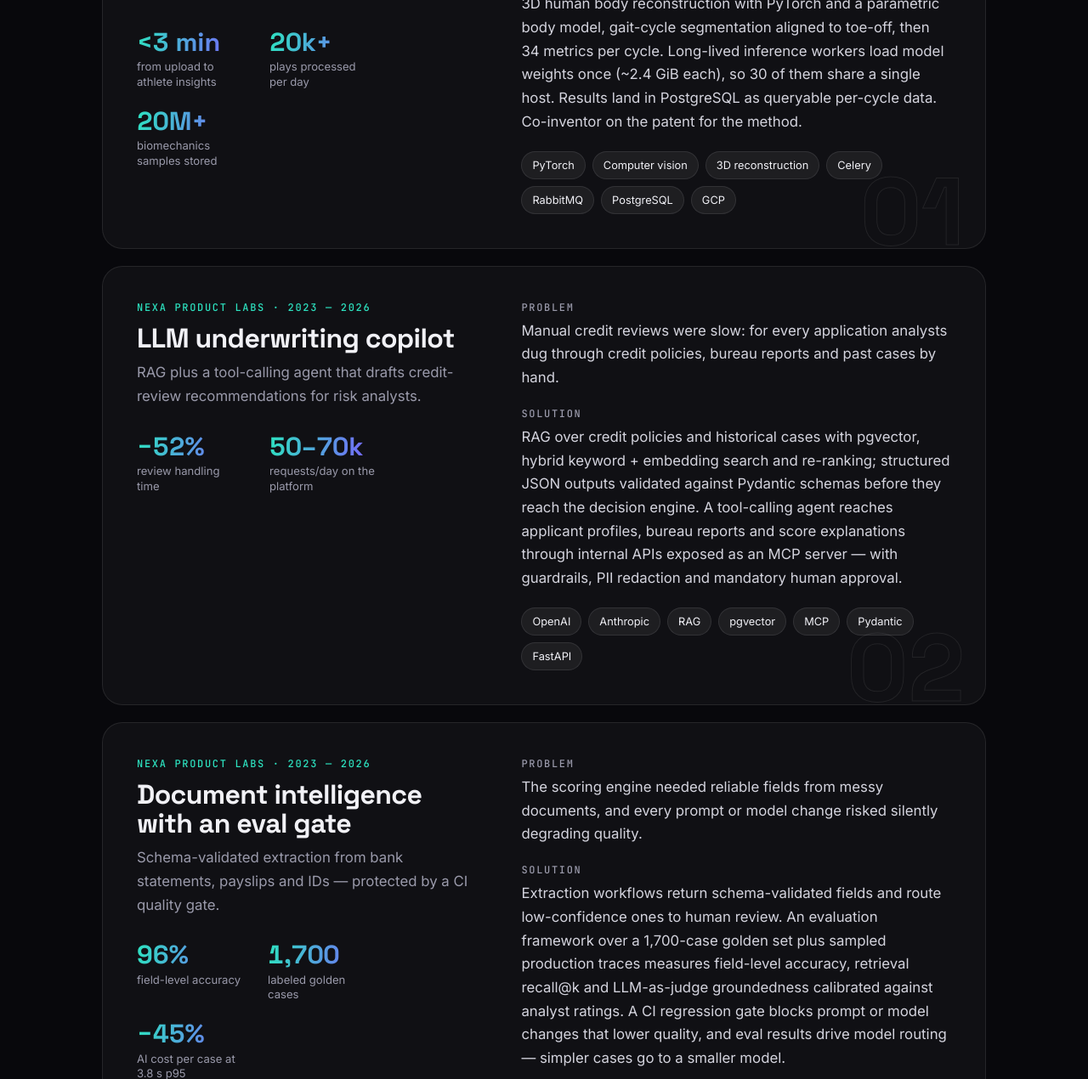
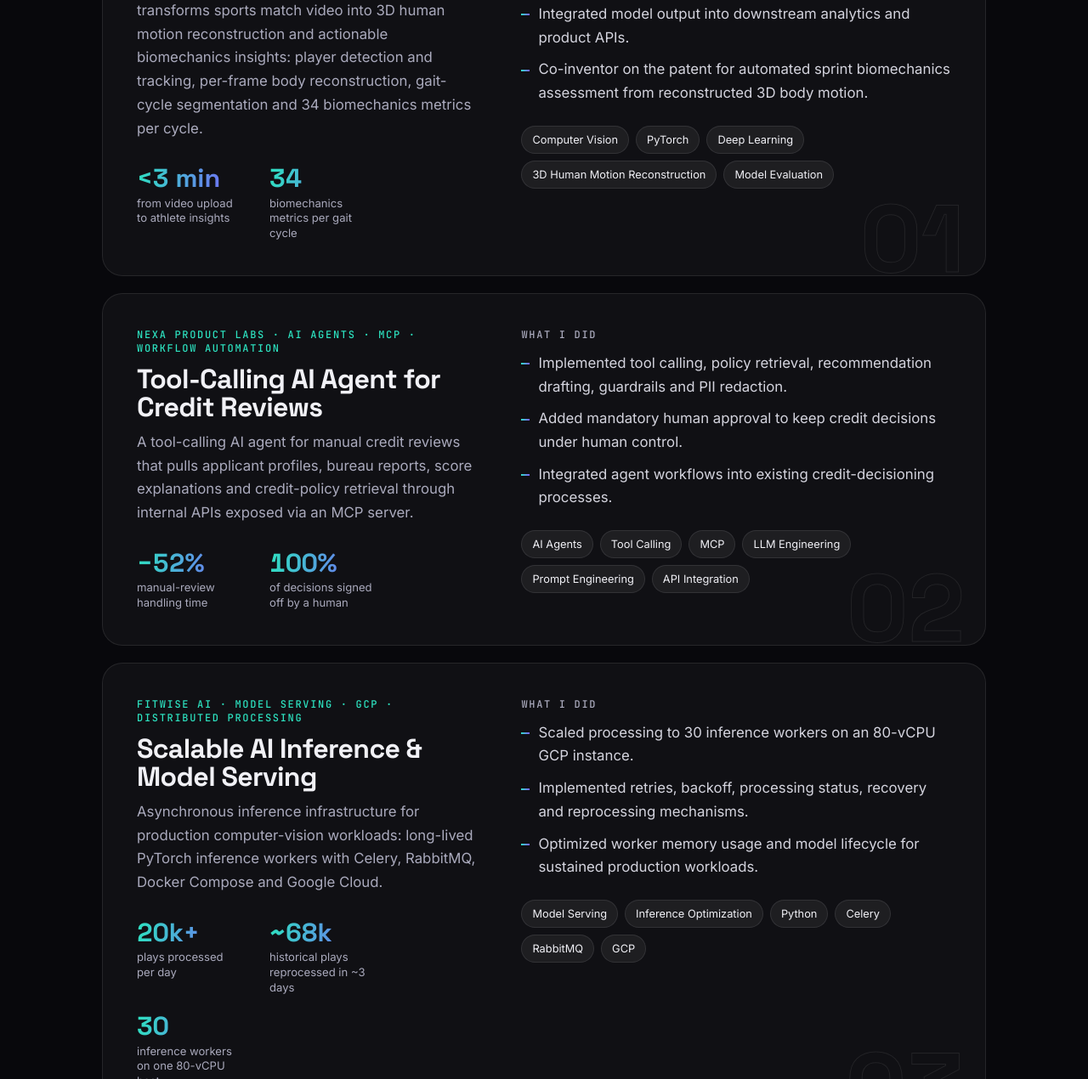
Before and after one commit to Yasinyan23/portfolio, a website built with Vite: page index.html in a window 1280 px wide. Shown: the part 1530-2800 px from the top of the page at 85% size. Built offline with nearby package versions, Linux system fonts and the light colour scheme.

Commit message:
feat: linkedin projects with highlights and polish fixes

```diff
--- a/src/content.ts
+++ b/src/content.ts
@@ -7,9 +7,8 @@
 export type Project = {
   title: string;
   org: string;
-  tagline: string;
-  problem: string;
-  solution: string;
+  summary: string;
+  highlights: string[];
   metrics: Metric[];
   stack: string[];
   links: Link[];
@@ -80,76 +79,126 @@
 
 export const projects: Project[] = [
   {
-    title: "Sprint biomechanics from match video",
-    org: "FitWise AI · 2026 — now",
-    tagline: "A computer-vision pipeline that turns ordinary match footage into 34 biomechanics metrics per gait cycle.",
-    problem:
-      "Coaches and sports scientists wanted sprint biomechanics without markers or a lab — straight from match video, and fast enough to act on the same day.",
-    solution:
-      "A multi-stage pipeline: player detection and tracking, per-frame 3D human body reconstruction with PyTorch and a parametric body model, gait-cycle segmentation aligned to toe-off, then 34 metrics per cycle. Long-lived inference workers load model weights once (~2.4 GiB each), so 30 of them share a single host. Results land in PostgreSQL as queryable per-cycle data. Co-inventor on the patent for the method.",
+    title: "Production Computer Vision & 3D Biomechanics Pipeline",
+    org: "FitWise AI · Computer Vision · PyTorch · Production AI",
+    summary:
+      "An end-to-end computer-vision pipeline that transforms sports match video into 3D human motion reconstruction and actionable biomechanics insights: player detection and tracking, per-frame body reconstruction, gait-cycle segmentation and 34 biomechanics metrics per cycle.",
+    highlights: [
+      "Evaluated, selected and fine-tuned computer-vision models for production inference.",
+      "Built preprocessing and postprocessing workflows for frames, player crops, keypoints, temporal smoothing and gait-phase detection.",
+      "Integrated model output into downstream analytics and product APIs.",
+      "Co-inventor on the patent for automated sprint biomechanics assessment from reconstructed 3D body motion.",
+    ],
     metrics: [
-      { value: "<3 min", label: "from upload to athlete insights" },
-      { value: "20k+", label: "plays processed per day" },
-      { value: "20M+", label: "biomechanics samples stored" },
+      { value: "<3 min", label: "from video upload to athlete insights" },
+      { value: "34", label: "biomechanics metrics per gait cycle" },
     ],
-    stack: ["PyTorch", "Computer vision", "3D reconstruction", "Celery", "RabbitMQ", "PostgreSQL", "GCP"],
+    stack: ["Computer Vision", "PyTorch", "Deep Learning", "3D Human Motion Reconstruction", "Model Evaluation"],
     links: [],
   },
   {
-    title: "LLM underwriting copilot",
-    org: "Nexa Product Labs · 2023 — 2026",
-    tagline: "RAG plus a tool-calling agent that drafts credit-review recommendations for risk analysts.",
-    problem:
-      "Manual credit reviews were slow: for every application analysts dug through credit policies, bureau reports and past cases by hand.",
-    solution:
-      "RAG over credit policies and historical cases with pgvector, hybrid keyword + embedding search and re-ranking; structured JSON outputs validated against Pydantic schemas before they reach the decision engine. A tool-calling agent reaches applicant profiles, bureau reports and score explanations through internal APIs exposed as an MCP server — with guardrails, PII redaction and mandatory human approval.",
+    title: "Tool-Calling AI Agent for Credit Reviews",
+    org: "Nexa Product Labs · AI Agents · MCP · Workflow Automation",
+    summary:
+      "A tool-calling AI agent for manual credit reviews that pulls applicant profiles, bureau reports, score explanations and credit-policy retrieval through internal APIs exposed via an MCP server.",
+    highlights: [
+      "Implemented tool calling, policy retrieval, recommendation drafting, guardrails and PII redaction.",
+      "Added mandatory human approval to keep credit decisions under human control.",
+      "Integrated agent workflows into existing credit-decisioning processes.",
+    ],
     metrics: [
-      { value: "−52%", label: "review handling time" },
-      { value: "50–70k", label: "requests/day on the platform" },
+      { value: "−52%", label: "manual-review handling time" },
+      { value: "100%", label: "of decisions signed off by a human" },
     ],
-    stack: ["OpenAI", "Anthropic", "RAG", "pgvector", "MCP", "Pydantic", "FastAPI"],
+    stack: ["AI Agents", "Tool Calling", "MCP", "LLM Engineering", "Prompt Engineering", "API Integration"],
     links: [],
   },
   {
-    title: "Document intelligence with an eval gate",
-    org: "Nexa Product Labs · 2023 — 2026",
-    tagline: "Schema-validated extraction from bank statements, payslips and IDs — protected by a CI quality gate.",
-    problem:
-      "The scoring engine needed reliable fields from messy documents, and every prompt or model change risked silently degrading quality.",
-    solution:
-      "Extraction workflows return schema-validated fields and route low-confidence ones to human review. An evaluation framework over a 1,700-case golden set plus sampled production traces measures field-level accuracy, retrieval recall@k and LLM-as-judge groundedness calibrated against analyst ratings. A CI regression gate blocks prompt or model changes that lower quality, and eval results drive model routing — simpler cases go to a smaller model.",
+    title: "Scalable AI Inference & Model Serving",
+    org: "FitWise AI · Model Serving · GCP · Distributed Processing",
+    summary:
+      "Asynchronous inference infrastructure for production computer-vision workloads: long-lived PyTorch inference workers with Celery, RabbitMQ, Docker Compose and Google Cloud.",
+    highlights: [
+      "Scaled processing to 30 inference workers on an 80-vCPU GCP instance.",
+      "Implemented retries, backoff, processing status, recovery and reprocessing mechanisms.",
+      "Optimized worker memory usage and model lifecycle for sustained production workloads.",
+    ],
     metrics: [
-      { value: "96%", label: "field-level accuracy" },
-      { value: "1,700", label: "labeled golden cases" },
-      { value: "−45%", label: "AI cost per case at 3.8 s p95" },
+      { value: "20k+", label: "plays processed per day" },
+      { value: "~68k", label: "historical plays reprocessed in ~3 days" },
+      { value: "30", label: "inference workers on one 80-vCPU host" },
     ],
-    stack: ["LLMs", "Structured outputs", "Pydantic", "Langfuse", "OpenTelemetry", "CI/CD"],
+    stack: ["Model Serving", "Inference Optimization", "Python", "Celery", "RabbitMQ", "GCP"],
     links: [],
   },
   {
-    title: "Fleet-scale CPU inference tuning",
-    org: "FitWise AI · 2026 — now",
-    tagline: "Why 30 inference workers on 80 vCPUs were crawling — and how they got 30–40% faster.",
-    problem:
-      "Throughput stalled under full production load while the historical catalog was being reprocessed: load average hit ~837 on an 80-core GCP instance.",
-    solution:
-      "Traced it to PyTorch thread oversubscription — every worker spinning up a full-width intra-op pool. Tuned OMP/MKL and PyTorch thread pools per worker, moved workers to SSD persistent disks to remove I/O stalls, and kept RabbitMQ late acks, retries and backoff so no play was lost mid-run.",
+    title: "Document Intelligence & LLM Evaluation Framework",
+    org: "Nexa Product Labs · Document AI · Evaluation · Production LLMs",
+    summary:
+      "Document-understanding and LLM evaluation workflows for financial underwriting, combining schema-validated extraction with labeled test datasets, production traces and automated regression checks.",
+    highlights: [
+      "Extracted structured fields from bank statements, payslips and identity documents; routed low-confidence fields to human review.",
+      "Built an evaluation framework around 1,700 labeled cases and sampled production traces.",
+      "Measured field-level accuracy, retrieval recall@k and groundedness calibrated against analyst ratings.",
+      "Added CI regression gates and production drift monitoring.",
+      "Optimized model routing to cut AI cost per case while keeping 3.8-second p95 latency.",
+    ],
     metrics: [
-      { value: "+30–40%", label: "inference throughput" },
-      { value: "~68k", label: "plays reprocessed in ~3 days" },
-      { value: "30", label: "workers on a single host" },
+      { value: "96%", label: "field-level accuracy on a held-out set" },
+      { value: "1,700", label: "labeled evaluation cases" },
+      { value: "−45%", label: "AI cost per case" },
     ],
-    stack: ["PyTorch", "Profiling", "Celery", "RabbitMQ", "Docker", "GCP"],
+    stack: ["Document Intelligence", "LLM Evaluation", "RAG", "Model Benchmarking", "OpenAI API", "Anthropic API", "Langfuse"],
     links: [],
   },
   {
-    title: "DocuQuery RAG agent",
-    org: "Open source",
-    tagline: "A strictly grounded RAG microservice: cited answers, or a deterministic refusal.",
-    problem:
-      "Naive RAG hallucinates, stuffs whole documents into the prompt and produces answers nobody can audit.",
-    solution:
-      "A clean-architecture FastAPI service: multi-format ingestion (PDF, DOCX, XLSX, CSV, HTML, Markdown) with token sliding-window chunking, ChromaDB retrieval with a score threshold, and a fast-path refusal that never calls the LLM when nothing relevant is found. A token-budget manager packs chunks under a hard ceiling, every answer carries source citations, responses stream over SSE, and every query lands in an audit trail.",
+    title: "AI Inference Optimization & Biomechanics Analytics",
+    org: "FitWise AI · Performance Engineering · AI Evaluation",
+    summary:
+      "Optimized CPU-based inference and turned 3D motion model outputs into validated, queryable biomechanics data for athlete-level analytics, cohort comparisons and left/right asymmetry analysis.",
+    highlights: [
+      "Diagnosed PyTorch thread oversubscription under production load and tuned OMP/MKL and PyTorch thread pools.",
+      "Optimized worker I/O with SSD persistent disks.",
+      "Built validation workflows comparing new per-cycle metrics with legacy output — zero mismatches on production data.",
+      "Developed completeness logging and human-in-the-loop review workflows for model output.",
+    ],
+    metrics: [
+      { value: "+30–40%", label: "inference throughput" },
+      { value: "0", label: "mismatches against legacy metrics" },
+      { value: "20M+", label: "metric samples in PostgreSQL" },
+    ],
+    stack: ["Inference Optimization", "Model Evaluation", "Performance Optimization", "PostgreSQL", "AI Quality Assurance"],
+    links: [],
+  },
+  {
+    title: "LLM-Powered Credit Decisioning Platform",
+    org: "Nexa Product Labs · LLM Engineering · FinTech",
+    summary:
+      "Led AI and backend engineering for high-volume credit-decisioning workflows, introducing LLM-powered underwriting alongside scalable Python/FastAPI services.",
+    highlights: [
+      "Built LLM features on OpenAI and Anthropic models: RAG over credit policies and historical cases, pgvector, hybrid search and re-ranking.",
+      "Integrated structured JSON outputs validated with Pydantic schemas into decision workflows.",
+      "Helped increase platform throughput by approximately 45%.",
+    ],
+    metrics: [
+      { value: "−80%", label: "overall decision time" },
+      { value: "60%+", label: "fewer manual reviews" },
+      { value: "50–70k", label: "requests per day" },
+    ],
+    stack: ["LLMs", "RAG", "Python", "FastAPI", "pgvector", "Distributed Systems"],
+    links: [],
+  },
+  {
+    title: "DocuQuery RAG Agent",
+    org: "Open source · RAG · FastAPI",
+    summary:
+      "A strictly grounded RAG microservice: every answer carries source citations, or the service returns a deterministic refusal.",
+    highlights: [
+      "Multi-format ingestion (PDF, DOCX, XLSX, CSV, HTML, Markdown) with token sliding-window chunking.",
+      "Score-thresholded ChromaDB retrieval and a fast-path refusal that never calls the LLM when nothing relevant is found.",
+      "Token-budget manager packs chunks under a hard ceiling; SSE streaming, full async I/O and a SQLite audit trail.",
+      "Clean architecture with dependency inversion, covered by 160 tests in CI.",
+    ],
     metrics: [
       { value: "160", label: "tests passing" },
       { value: "6", label: "document formats" },
@@ -159,13 +208,16 @@
     links: [{ label: "Code", href: "https://github.com/Yasinyan23/rag-agent" }],
   },
   {
-    title: "AI moderation API",
-    org: "Open source",
-    tagline: "Bring-your-own-key content moderation across Claude, GPT-4o and Gemini.",
-    problem:
-      "Apps need moderation without handing their AI spend — or their API keys — to a third party, and without paying for inference on users who are already banned.",
-    solution:
-      "One provider interface with Claude, OpenAI and Gemini implementations resolved per request. Provider keys are encrypted with Fernet and decrypted only inside the request. JWT access tokens are hashed into a server-side session table, so logout really revokes them. A five-strike pipeline flags repeat offenders, and flagged users are blocked before any AI call is made.",
+    title: "AI Moderation API",
+    org: "Open source · LLM APIs · Security",
+    summary:
+      "Bring-your-own-key content moderation across Claude, GPT-4o and Gemini, with a persistent strike pipeline for repeat offenders.",
+    highlights: [
+      "One provider interface with Claude, OpenAI and Gemini implementations resolved per request.",
+      "Provider API keys encrypted with Fernet and decrypted only inside the request cycle.",
+      "JWT access tokens hashed into a server-side session table, so logout really revokes them.",
+      "Flagged users are blocked before any AI call is made.",
+    ],
     metrics: [
       { value: "3", label: "AI providers behind one interface" },
       { value: "5", label: "strikes to a permanent flag" },
--- a/src/render.ts
+++ b/src/render.ts
@@ -76,7 +76,7 @@
           <div class="card__head">
             <p class="card__org">${esc(p.org)}</p>
             <h3>${esc(p.title)}</h3>
-            <p class="card__tagline">${esc(p.tagline)}</p>
+            <p class="card__summary">${esc(p.summary)}</p>
             <ul class="metrics">
               ${p.metrics
                 .map(
@@ -87,10 +87,8 @@
             </ul>
           </div>
           <div class="card__body">
-            <dl>
-              <dt>Problem</dt><dd>${esc(p.problem)}</dd>
-              <dt>Solution</dt><dd>${esc(p.solution)}</dd>
-            </dl>
+            <p class="card__label">What I did</p>
+            <ul class="highlights">${p.highlights.map((h) => `<li>${esc(h)}</li>`).join("")}</ul>
             <ul class="tags">${p.stack.map((t) => `<li>${esc(t)}</li>`).join("")}</ul>
             ${p.links.length ? `<p class="card__links">${p.links.map((l) => ext(l.href, `${l.label} ↗`)).join("")}</p>` : ""}
           </div>
--- a/src/style.css
+++ b/src/style.css
@@ -2,7 +2,7 @@
   --bg: #08080c;
   --fg: #f1f1f6;
   --text: #d4d4de;
-  --muted: #9a9aab;
+  --muted: #aaaabd;
   --line: rgba(255, 255, 255, 0.09);
   --glass: rgba(255, 255, 255, 0.035);
   --accent: #7c5cff;
@@ -104,7 +104,7 @@
   align-items: center;
   justify-content: space-between;
   gap: 16px;
-  padding: 14px max(20px, calc((100% - 1080px) / 2));
+  padding: 14px max(20px, calc((100% - 1040px) / 2));
   background: rgba(8, 8, 12, 0.6);
   backdrop-filter: blur(14px);
   -webkit-backdrop-filter: blur(14px);
@@ -257,6 +257,10 @@
   box-shadow: 0 30px 80px -30px rgba(124, 92, 255, 0.5);
 }
 
+.term code {
+  font: inherit;
+}
+
 .term::before {
   content: "";
   position: absolute;
@@ -373,6 +377,7 @@
 
 .marquee__track li::after {
   content: "✦";
+  content: "✦" / "";
   margin-left: 40px;
   color: var(--accent);
 }
@@ -441,7 +446,7 @@
 }
 
 .card__org,
-.card dt,
+.card__label,
 .facts span {
   font: 500 0.75rem var(--mono);
   letter-spacing: 0.14em;
@@ -457,7 +462,7 @@
   font-size: clamp(1.5rem, 3vw, 2rem);
 }
 
-.card__tagline {
+.card__summary {
   color: var(--muted);
   margin: 10px 0 28px;
 }
@@ -483,13 +488,31 @@
   color: var(--muted);
 }
 
-.card dt {
+.card__label {
   color: var(--muted);
 }
 
-.card dd {
-  margin: 6px 0 20px;
+.highlights {
+  display: grid;
+  gap: 10px;
+  margin: 12px 0 24px;
+  list-style: none;
+}
+
+.highlights li {
+  position: relative;
+  padding-left: 20px;
   color: var(--text);
+}
+
+.highlights li::before {
+  content: "";
+  position: absolute;
+  left: 0;
+  top: 0.8em;
+  width: 10px;
+  height: 2px;
+  background: var(--grad);
 }
 
 .tags {
@@ -659,6 +682,10 @@
     animation: none;
   }
 
+  .btn:hover {
+    transform: none;
+  }
+
   .marquee__track {
     width: auto;
     flex-wrap: wrap;
```
